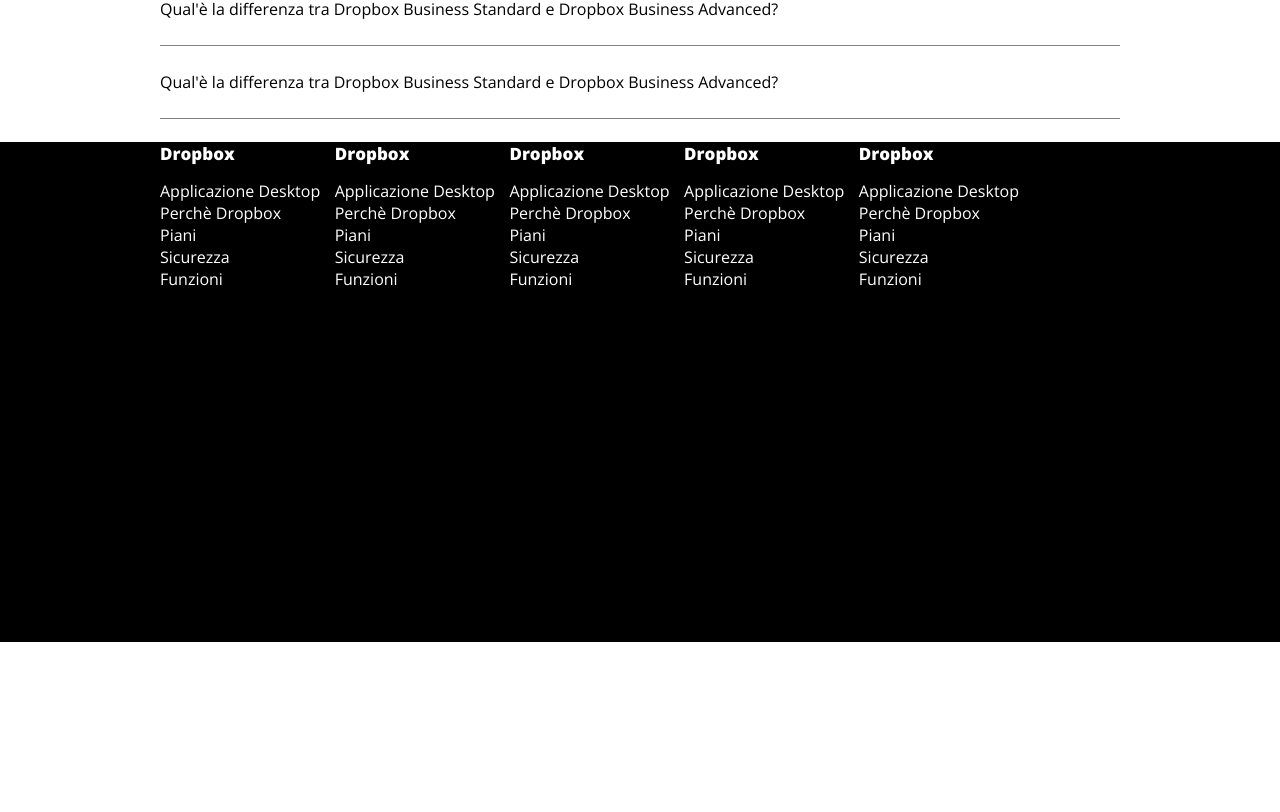
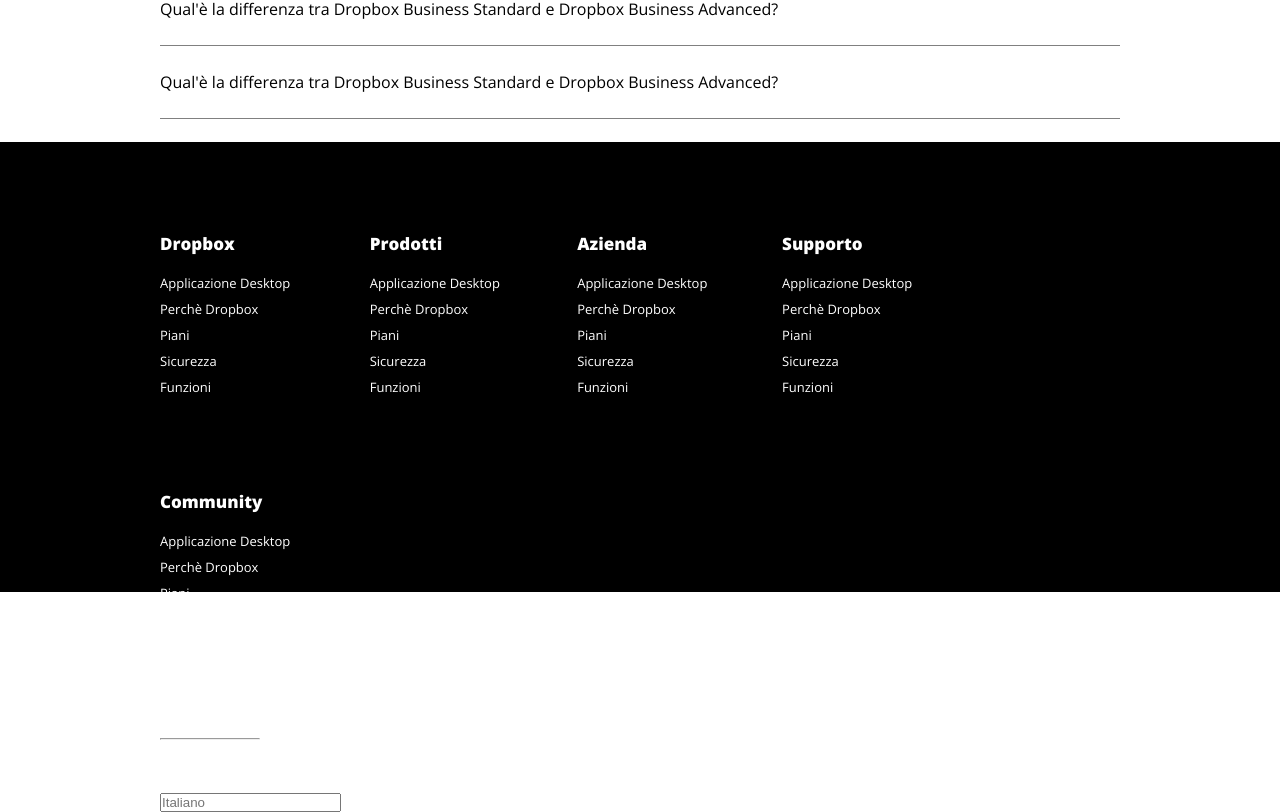
Before and after one commit to AnnaStark0/htmlcss-dropbox, a plain HTML site: page index.html in a window 1280 px wide. Shown: the part 5310-6122 px from the top of the page. Before the commit the page ends 5952 px from the top, so only its background shows below. Drawn offline with nearby package versions, Linux system fonts and the light colour scheme.

Commit message:
Footer work in progress

```diff
--- a/css/style.css
+++ b/css/style.css
@@ -504,7 +504,7 @@ margin-top: 30px;
 /*--------------------*/
 /*FOOTER*/
  footer {
-     height: 500px;
+     height: 450px;
      background-color: black;
      color: white;
 
@@ -514,11 +514,26 @@ margin-top: 30px;
 
  .footext {
      font-weight: bold;
-     padding-right: 100px;
+     padding-top:90px ;
+     padding-right: 135px;
 
  }
 
+ footer ul {
 
+ }
+
+footer ul li {
+    line-height: 2.0;
+    font-size: small;
+}
+
+footer hr {
+    color: white;
+    margin-top: 80px;
+    margin-bottom: 50px;
+    width: 100px;
+}
 
 
 
--- a/index.html
+++ b/index.html
@@ -575,7 +575,7 @@
 
 
             <div class="left">
-                <h5 class="footext">Dropbox</h5>
+                <h5 class="footext">Prodotti</h5>
 
                 <ul>
                     <li>Applicazione Desktop</li>
@@ -591,7 +591,7 @@
 
 
             <div class="left">
-                <h5 class="footext">Dropbox</h5>
+                <h5 class="footext">Azienda</h5>
 
                 <ul>
                     <li>Applicazione Desktop</li>
@@ -605,7 +605,7 @@
 
 
             <div class="left ">
-                <h5 class="footext">Dropbox</h5>
+                <h5 class="footext">Supporto</h5>
 
                 <ul>
                     <li>Applicazione Desktop</li>
@@ -619,7 +619,7 @@
 
             <div class="left ">
 
-                <h5 class="footext">Dropbox</h5>
+                <h5 class="footext">Community</h5>
 
                 <ul>
                     <li>Applicazione Desktop</li>
@@ -634,9 +634,20 @@
 
 
 
+        <hr>
+
+        <input placeholder="Italiano" list="ice-cream-flavors" id="ice-cream-choice" name="ice-cream-choice" />
+
+        <datalist id="ice-cream-flavors">
+            <option value="Cinese">
+            <option value="Francese">
+            <option value="Giapponese">
+            <option value="Italiano">
+            <option value="Inglese">
 
 
-        </div>
+
+        </datalist>
 
     </footer>
     <!--FINE FOOTER-->
```
